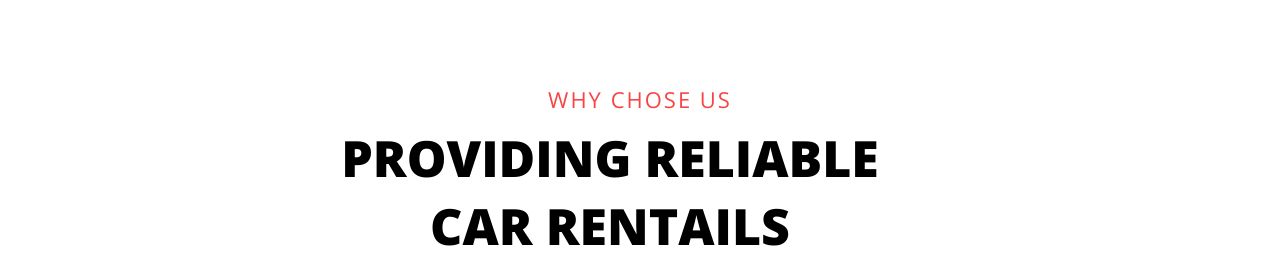
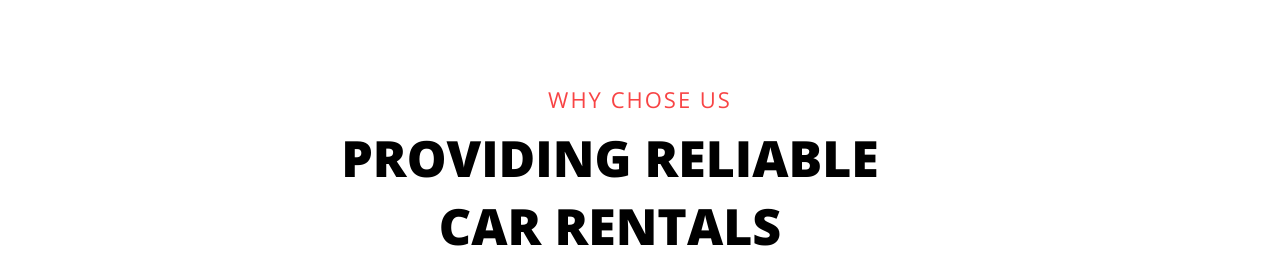
Before and after one commit to Alejandro120204hs/SITIO-WEB-RESPONSIVE, a plain HTML site: page index.html in a window 1280 px wide. Shown: the part 3180-3459 px from the top of the page. Drawn offline with nearby package versions, Linux system fonts and the light colour scheme.

Commit message:
Update index.html

```diff
--- a/index.html
+++ b/index.html
@@ -235,7 +235,7 @@
         <section id="rentals">
 
             <h3>WHY CHOSE US</h3>
-            <h2>PROVIDING RELIABLE <br> CAR RENTAILS</h2>
+            <h2>PROVIDING RELIABLE <br> CAR RENTALS</h2>
 
             <div class="cont-vehiculo">
                 <img src="img/Image.png" alt="4x4">
```
